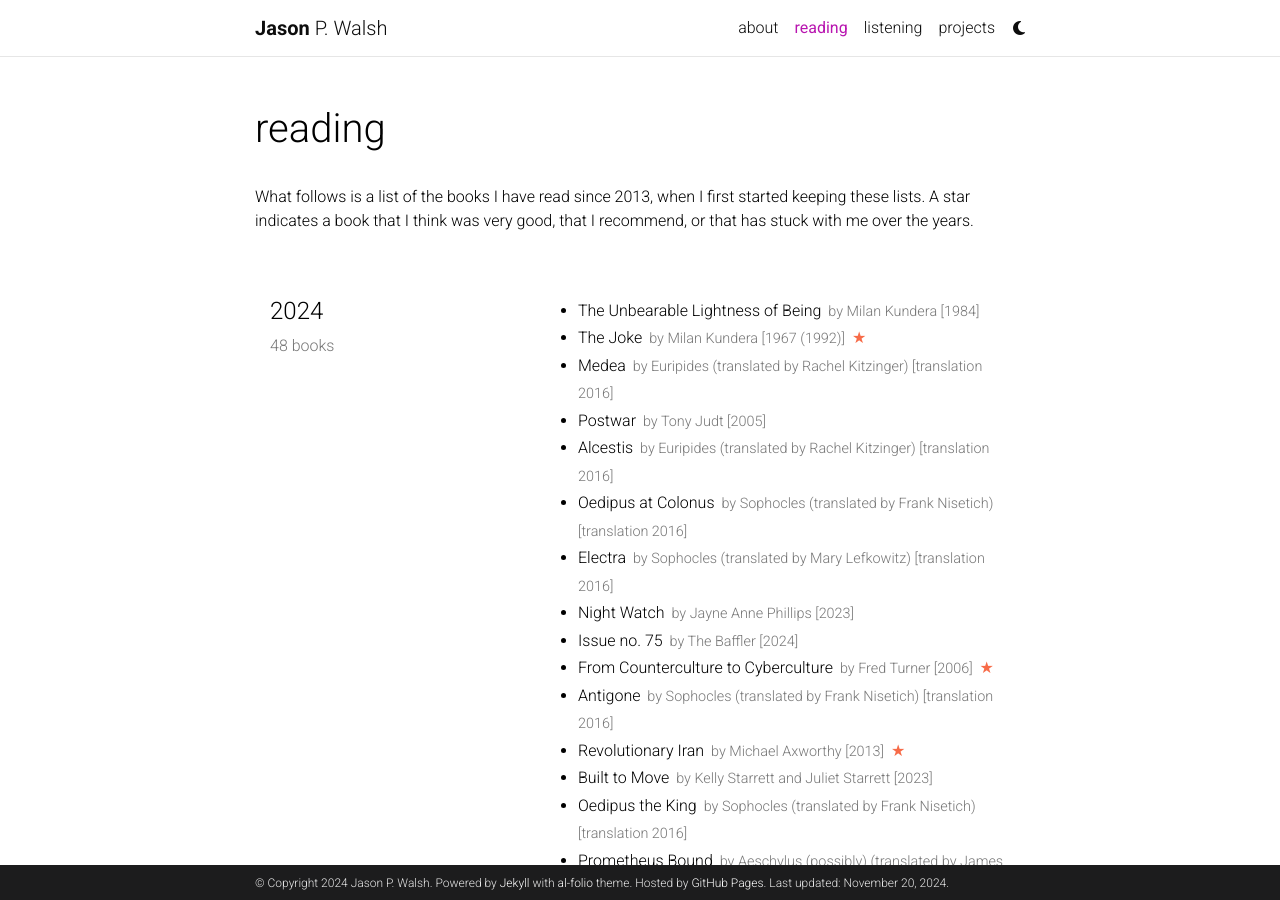
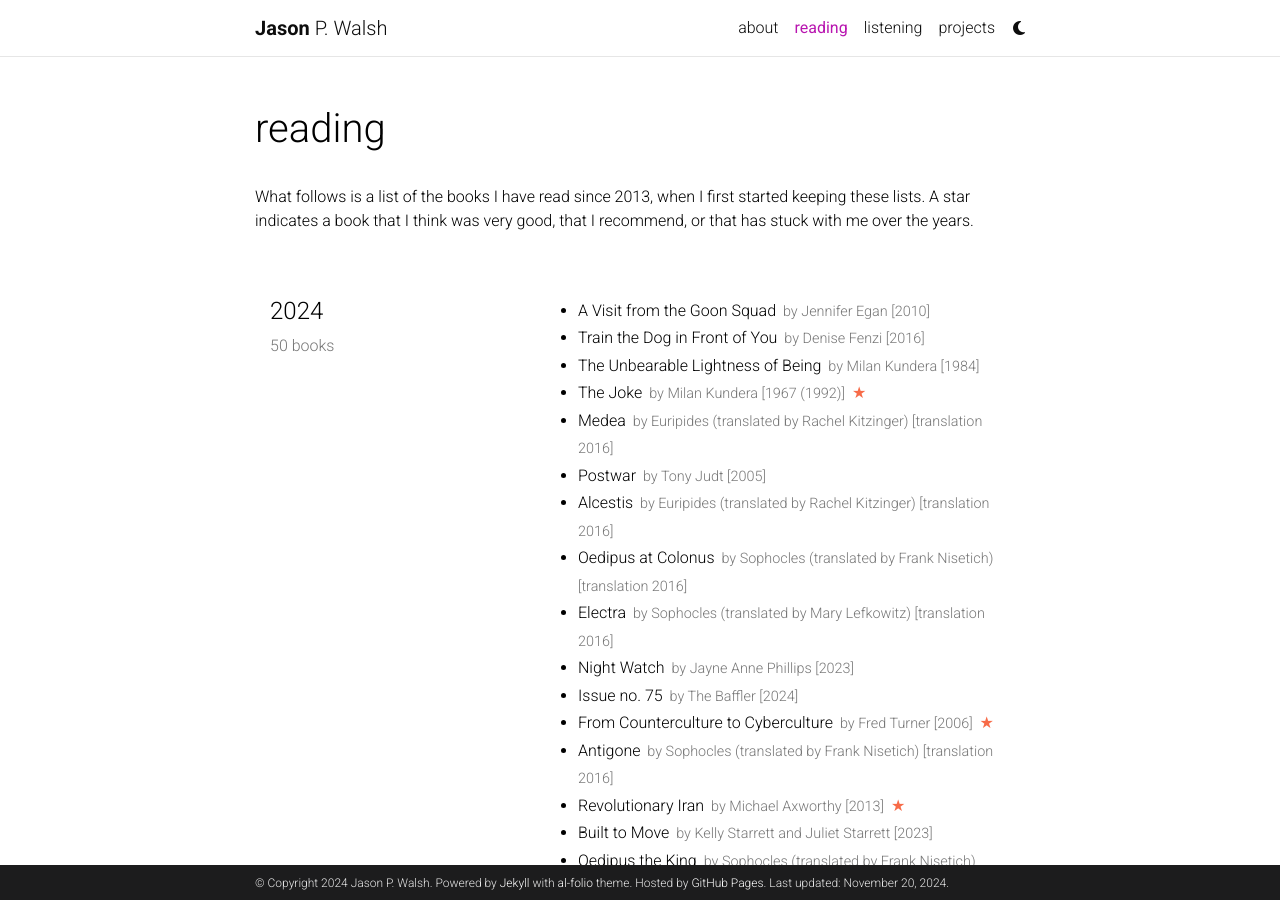
Before and after one commit to jwals23/jwals23.github.io, a Jekyll site: the page built from _pages/reading.md, in a window 1280 px wide and 900 px high. Built offline with Jekyll 4.4.1, drawn with Linux system fonts in a browser that asks for light colours; comment, search, counter and statistics services are not loaded; a style sheet for code colours, icons or effects is not loaded.

Commit message:
Update reading.yml

```diff
--- a/_data/reading.yml
+++ b/_data/reading.yml
@@ -1,6 +1,14 @@
 list:
   - year: "2024"
     books:
+      - title: A Visit from the Goon Squad
+        author: Jennifer Egan
+        year: 2010
+
+      - title: Train the Dog in Front of You
+        author: Denise Fenzi
+        year: 2016
+
       - title: The Unbearable Lightness of Being
         author: Milan Kundera
         year: 1984
```
